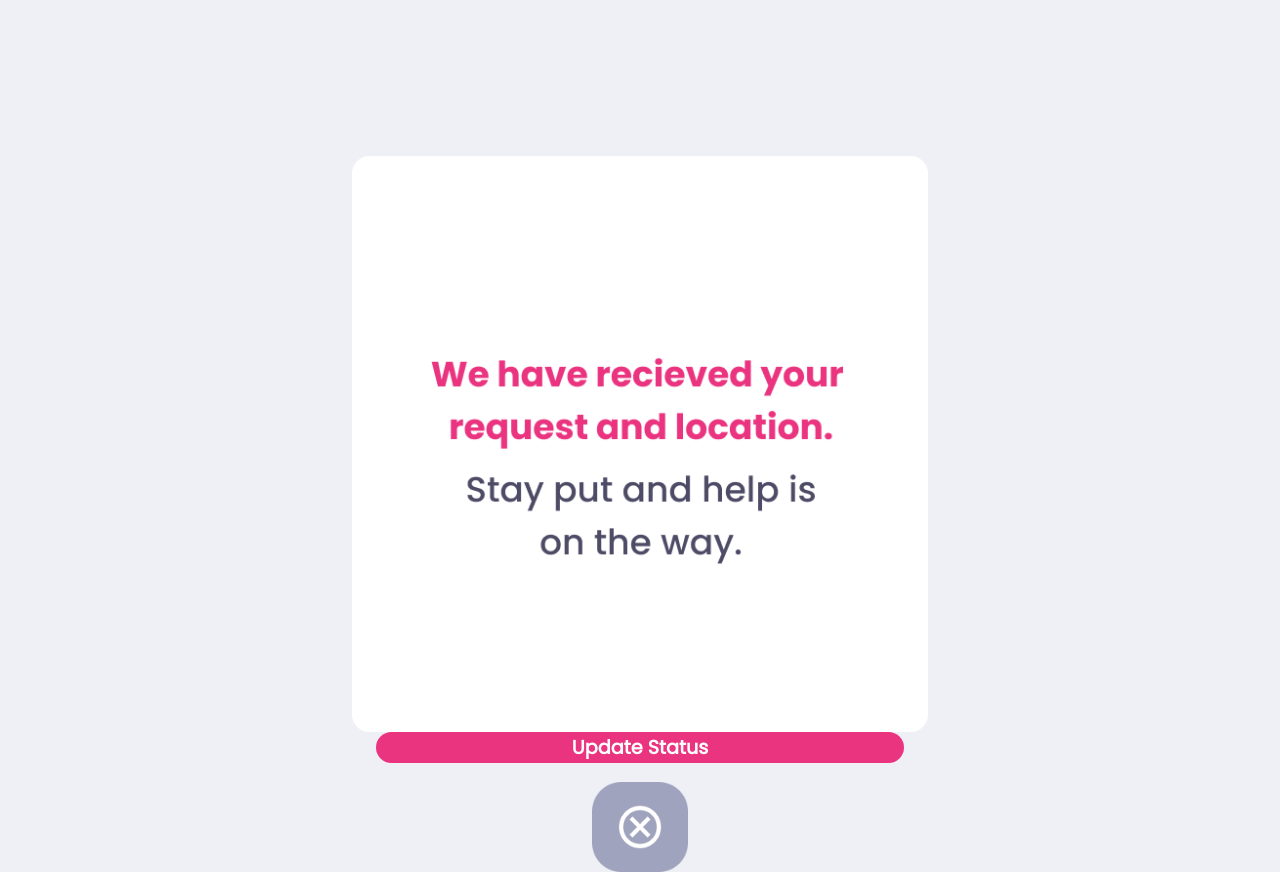
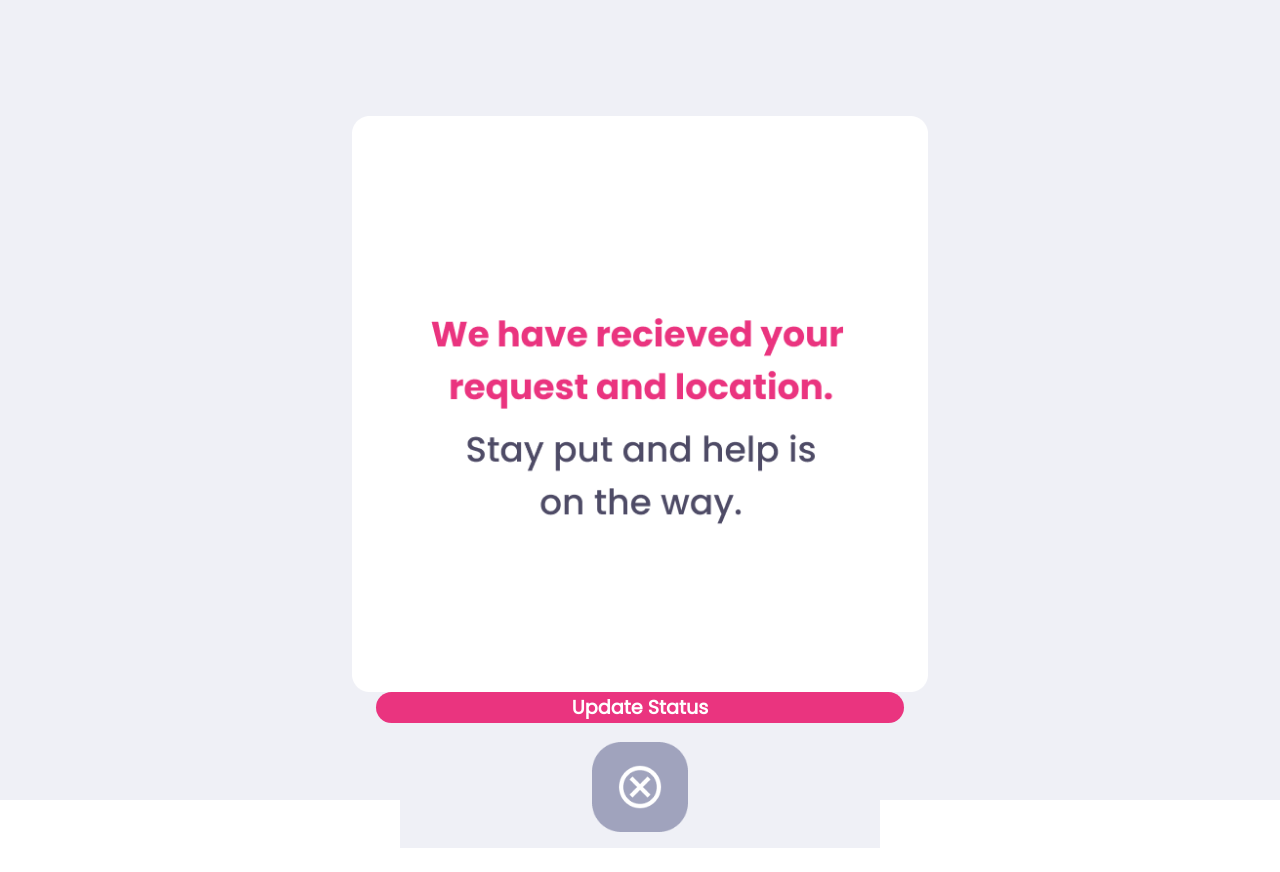
Before and after one commit to chimingyip/sky-net, a Gatsby site: page /popup in a window 1280 px wide. After the commit the page ends 848 px from the top, so only its background shows below. Built offline with nearby package versions, Linux system fonts and the light colour scheme; Gatsby itself is replaced by a stand-in of ours.

Commit message:
Fixed color changes

```diff
--- a/src/pages/popup.css
+++ b/src/pages/popup.css
@@ -17,12 +17,12 @@
 }
 
 #mainBar2{
-    margin: 2% auto;
-    margin-top: 5%;
+    margin: 0 auto;
+    padding-top: 5%;
+    padding-bottom: 5%;
     max-width: 30em;
     width: 60%;
-    min-height: 500;
-    height: 100%;
+    height: 90%;
     display: flex;
     flex-direction: column;
     justify-content: center;
--- a/src/pages/popup.js
+++ b/src/pages/popup.js
@@ -8,8 +8,8 @@ import x_but from "./../images/images_png/x_but.png";
 import { useEffect } from "react";
 
 export default function Popup() {
-    useEffect(() => { document.body.style.backgroundColor = '#EFF0F6' }, [])
     return (
+        <div style={{ backgroundColor: '#EFF0F6', height: '100%', width: '100%'}}>
             <div id='mainBar2'  style={{
                 backgroundColor: '#EFF0F6',
             }}>
@@ -19,5 +19,6 @@ export default function Popup() {
                 </button>
                 <img src={x_but} width='20%' id='x' onClick={() => navigate('/')}></img>
             </div>
+        </div>
     )
 }
```
Lines whose indentation alone changed are shown as unchanged.
